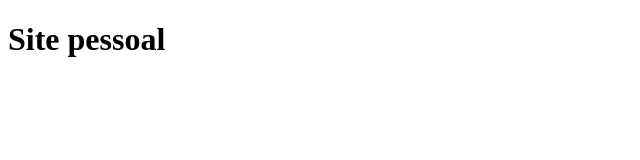
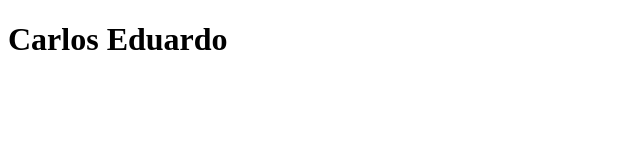
Before and after one commit to pereira-devcarlos/portfolio, a plain HTML site: page index.html in a window 1280 px wide. Shown: the whole page, without its empty margins (0-640 px from the left). Drawn offline with Linux system fonts and the light colour scheme.

Commit message:
Update index.html

```diff
--- a/index.html
+++ b/index.html
@@ -6,6 +6,6 @@
     <title>Portfolio</title>
 </head>
 <body>
-    <h1>Site pessoal</h1>
+    <h1>Carlos Eduardo</h1>
 </body>
 </html>
```
